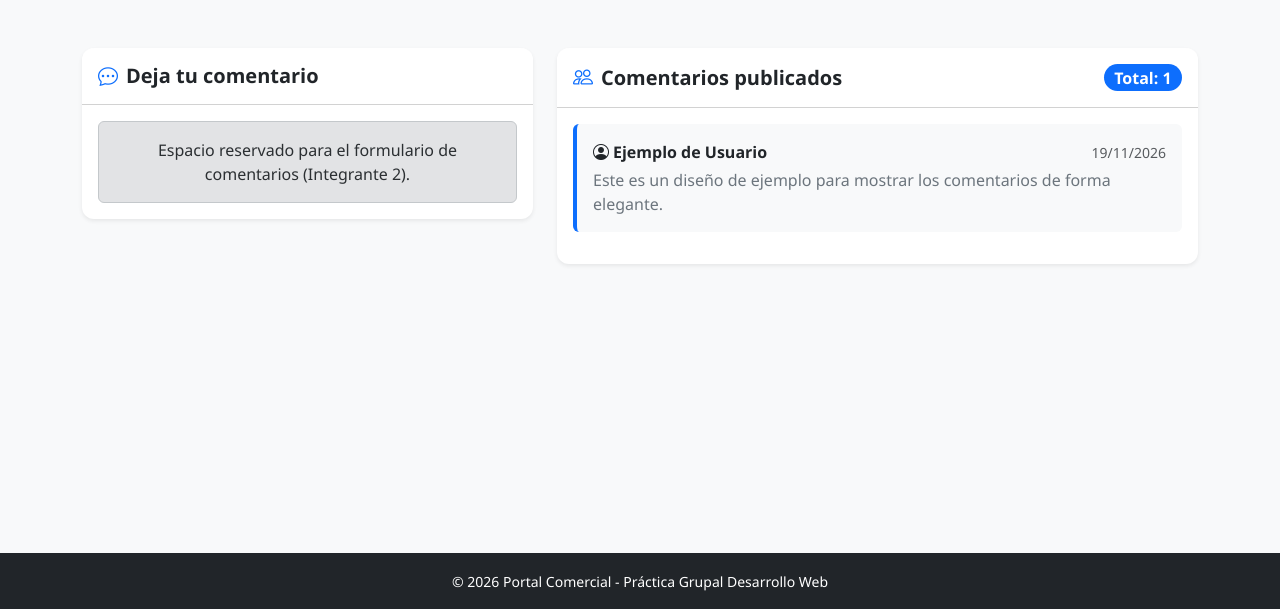
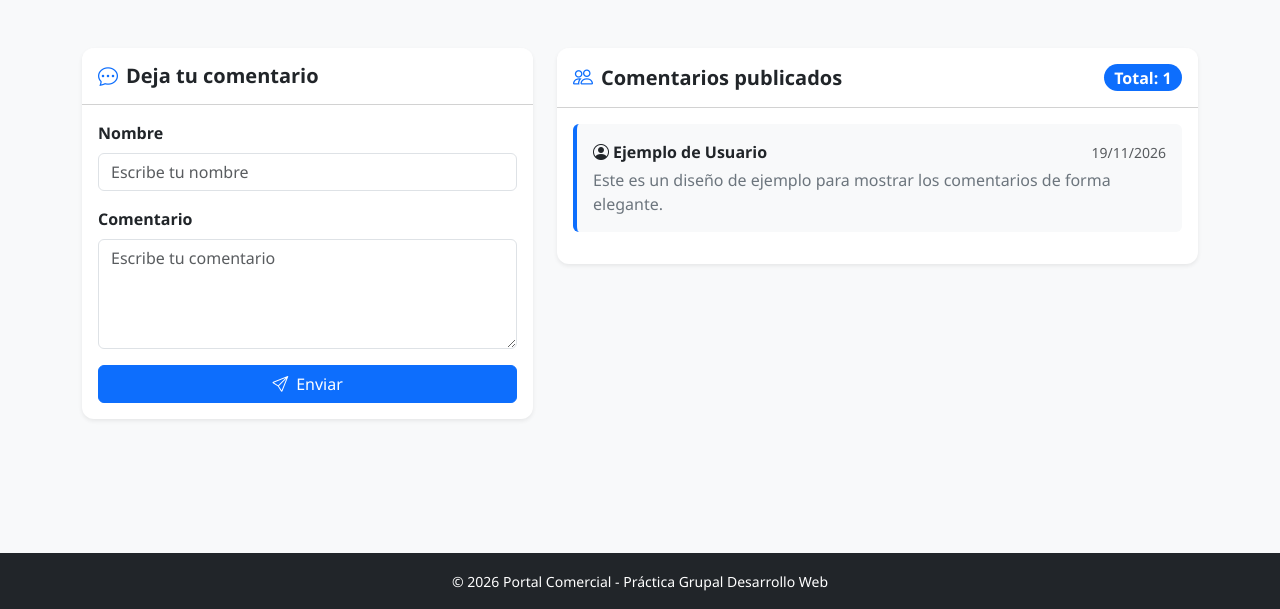
Before and after one commit to anthonyysabel12-cmyk/Sistema-comentarios-php, a PHP site: page / in a window 1280 px wide. Shown: the part 191-800 px from the top of the page. Run offline with PHP 8.4, Linux system fonts and the light colour scheme.

Commit message:
Integrante 2: formulario de comentarios con validación JS

```diff
--- a/index.php
+++ b/index.php
@@ -68,9 +68,23 @@
                         <!-- ========================================================= -->
                         <!-- INICIO ZONA INTEGRANTE 2: FORMULARIO Y VALIDACIONES JS    -->
                         <!-- ========================================================= -->
-                        <div class="alert alert-secondary text-center mb-0" role="alert">
-                            Espacio reservado para el formulario de comentarios (Integrante 2).
-                        </div>
+                        <form id="formComentario" action="guardar_comentario.php" method="POST" novalidate>
+                            <div class="mb-3">
+                                <label for="nombre" class="form-label fw-semibold">Nombre</label>
+                                <input type="text" class="form-control" id="nombre" name="nombre" placeholder="Escribe tu nombre" maxlength="50">
+                                <div class="invalid-feedback">Por favor escribe tu nombre.</div>
+                            </div>
+
+                            <div class="mb-3">
+                                <label for="comentario" class="form-label fw-semibold">Comentario</label>
+                                <textarea class="form-control" id="comentario" name="comentario" rows="4" placeholder="Escribe tu comentario" maxlength="500"></textarea>
+                                <div class="invalid-feedback">Por favor escribe tu comentario.</div>
+                            </div>
+
+                            <button type="submit" class="btn btn-primary w-100">
+                                <i class="bi bi-send me-2"></i>Enviar
+                            </button>
+                        </form>
                         <!-- ========================================================= -->
                         <!-- FIN ZONA INTEGRANTE 2                                     -->
                         <!-- ========================================================= -->
--- a/js/validacion.js
+++ b/js/validacion.js
@@ -0,0 +1,29 @@
+document.addEventListener('DOMContentLoaded', function () {
+    const formulario = document.getElementById('formComentario');
+    const nombre = document.getElementById('nombre');
+    const comentario = document.getElementById('comentario');
+
+    function validarCampo(campo) {
+        const vacio = campo.value.trim() === '';
+        campo.classList.toggle('is-invalid', vacio);
+        campo.classList.toggle('is-valid', !vacio);
+        return !vacio;
+    }
+
+    formulario.addEventListener('submit', function (evento) {
+        const nombreValido = validarCampo(nombre);
+        const comentarioValido = validarCampo(comentario);
+
+        if (!nombreValido || !comentarioValido) {
+            evento.preventDefault();
+        }
+    });
+
+    nombre.addEventListener('input', function () {
+        validarCampo(nombre);
+    });
+
+    comentario.addEventListener('input', function () {
+        validarCampo(comentario);
+    });
+});
```
